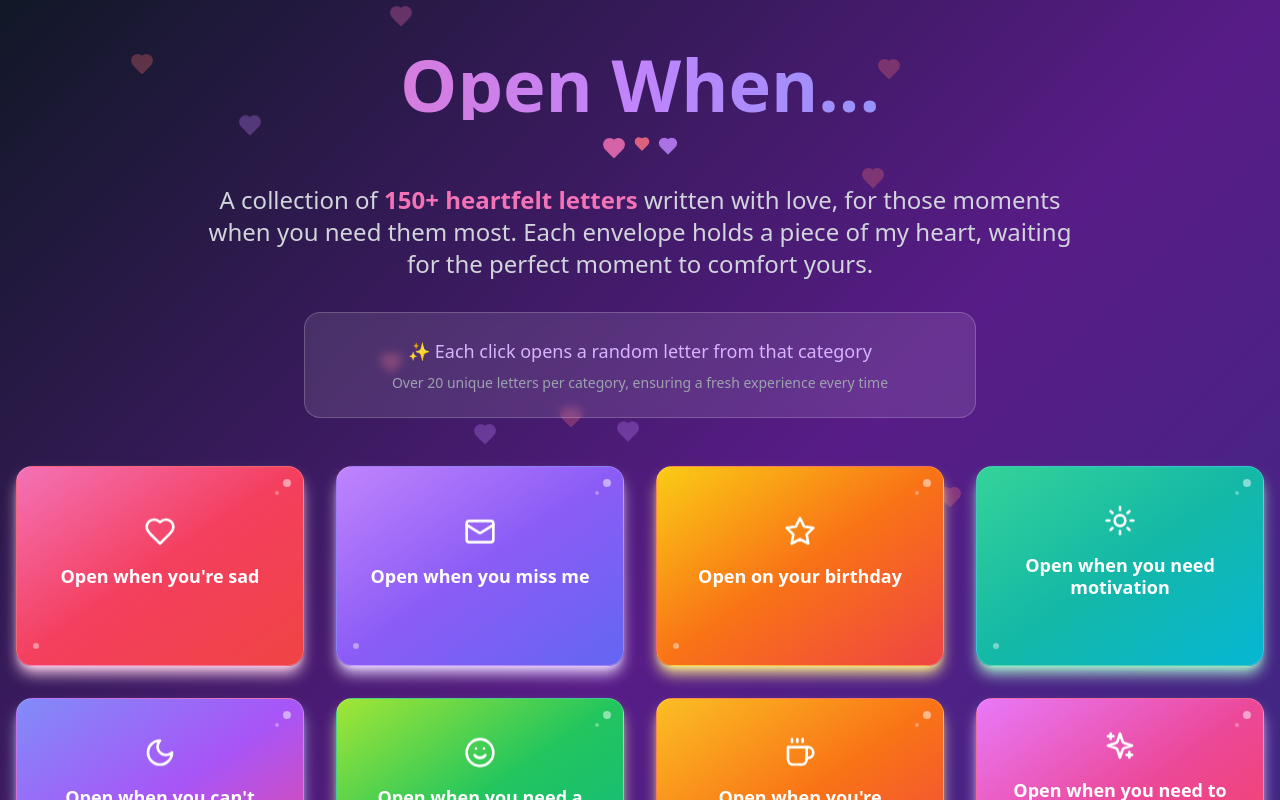
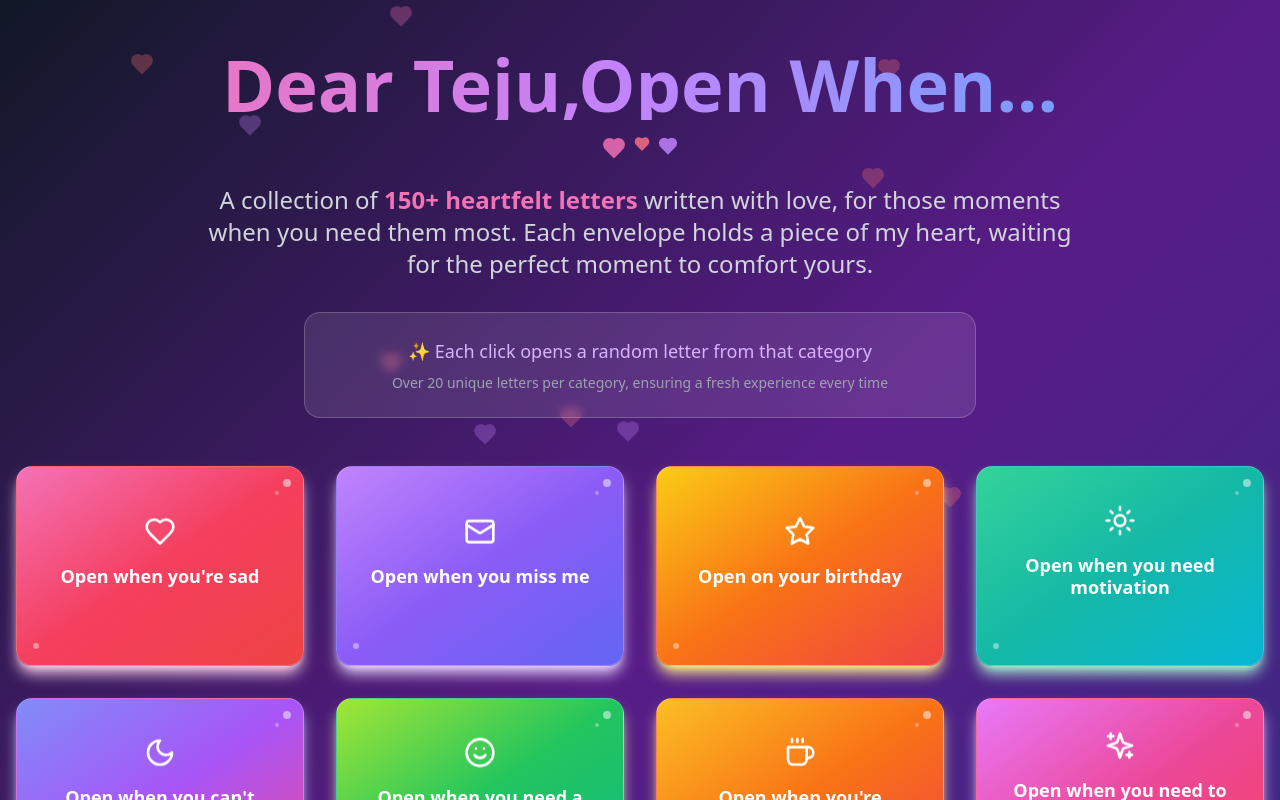
Before and after one commit to kartikbhuyar/hugs_from_internet, a React (Vite) app: page / in a window 1280 px wide. Shown: the top 800 px of the page. Built offline with nearby package versions, Linux system fonts and the light colour scheme.

Commit message:
Update App.tsx
some changes

```diff
--- a/src/App.tsx
+++ b/src/App.tsx
@@ -42,7 +42,7 @@ function App() {
         <div className="max-w-6xl mx-auto text-center py-12 px-4">
           <div className="mb-6">
             <h1 className="text-5xl md:text-7xl font-bold bg-gradient-to-r from-pink-400 via-purple-400 to-blue-400 bg-clip-text text-transparent mb-4 animate-fade-in">
-              Open When...
+              Dear Teju,Open When...
             </h1>
             <div className="flex justify-center space-x-2 mb-6">
               <Heart className="w-6 h-6 text-pink-400 fill-current animate-pulse" />
```
